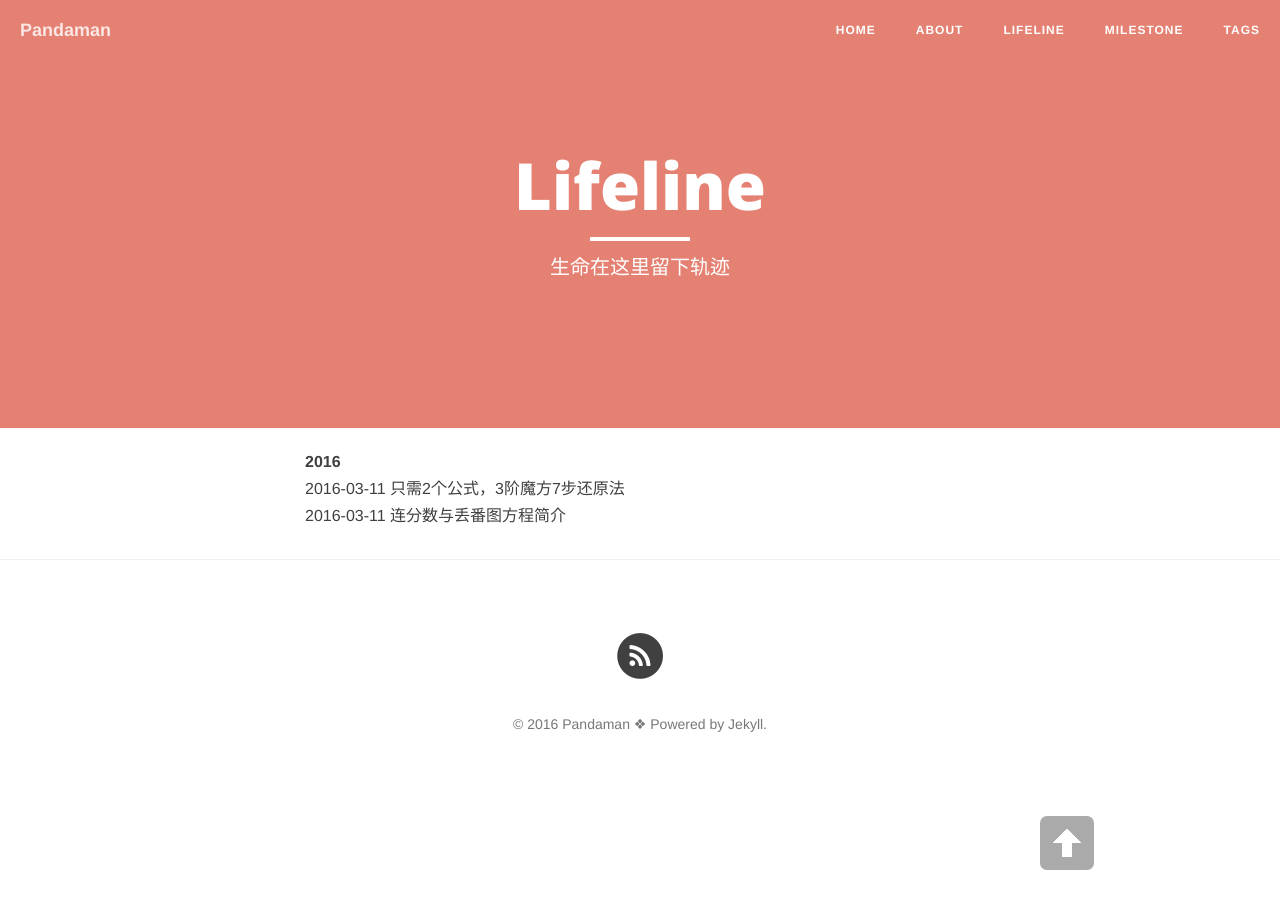
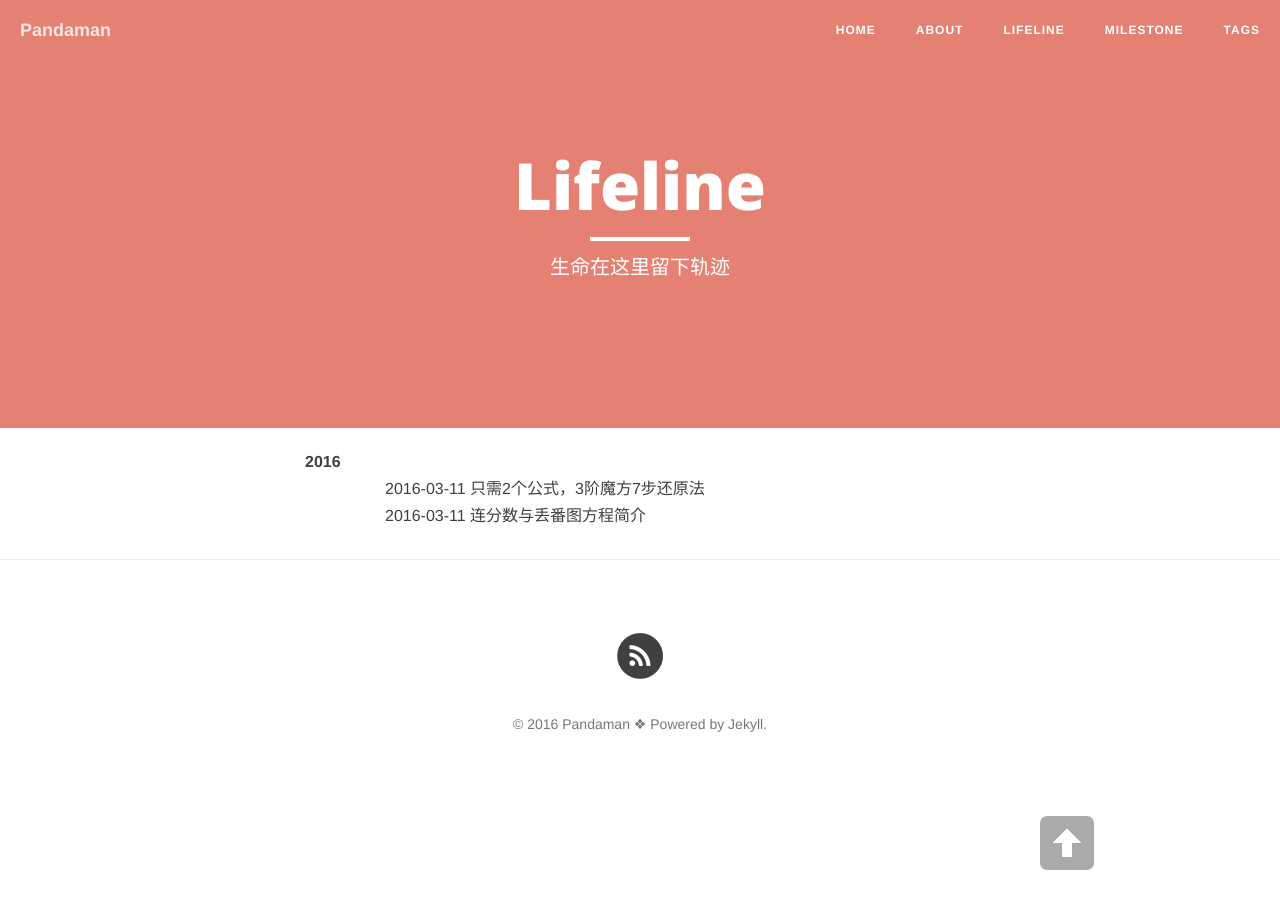
Before and after one commit to ceares/ceares.github.io, a Jekyll site: the page built from archive.md, in a window 1280 px wide. Built offline with Jekyll 4.4.1, drawn with Linux system fonts in a browser that asks for light colours; nearby versions of some CDN libraries; library files that are not in the unit come from our copies.

Commit message:
Update archive.md

```diff
--- a/archive.md
+++ b/archive.md
@@ -13,7 +13,7 @@ header-img: "img/orange.jpg"
     {% assign year = y %}
     <li class="listing-seperator" style="font-weight:bold;">{{ y }}</li>
   {% endif %}
-  <li class="listing-item">
+  <li class="listing-item" style="text-indent:5em;">
     <time datetime="{{ post.date | date:"%Y-%m-%d" }}">{{ post.date | date:"%Y-%m-%d" }}</time>
     <a href="{{ post.url }}" title="{{ post.title }}">{{ post.title }}</a>
   </li>
```
